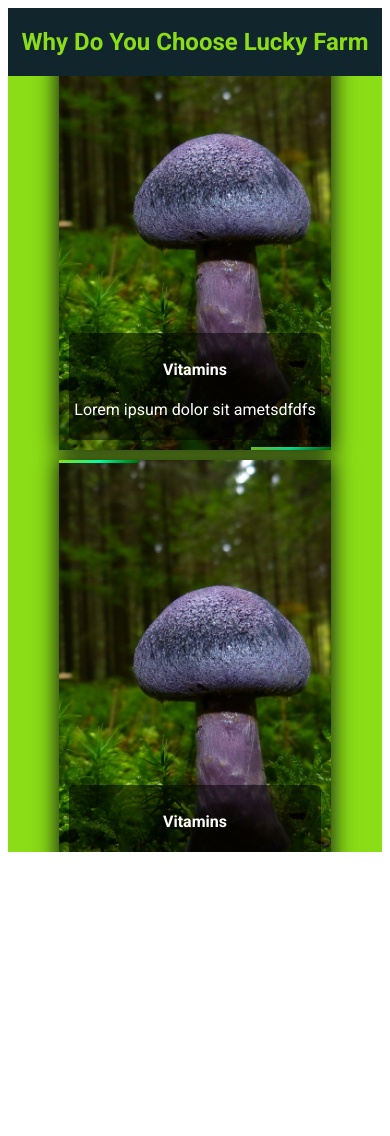
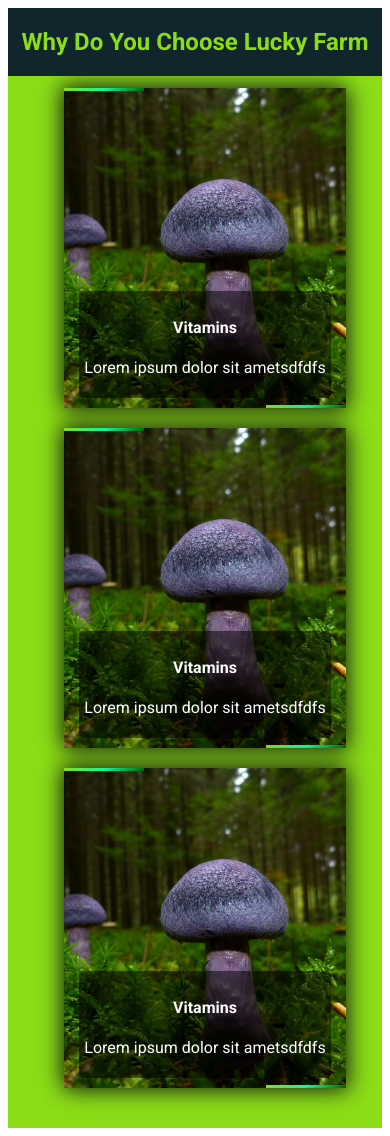
Before and after one commit to heringston/webProject, a plain HTML site: page index.html in a window 390 px wide. Before the commit the page ends 860 px from the top, so only its background shows below. Drawn offline with Linux system fonts and the light colour scheme.

Commit message:
responsive

```diff
--- a/card.css
+++ b/card.css
@@ -9,7 +9,7 @@
     justify-content: space-evenly;
     z-index: 2;
     position: relative;
-    overflow: hidden;
+    overflow:hidden;
 }
 *{
 
@@ -17,14 +17,16 @@
 }
 .card-container{
     background-color:#8BDD18;
-    width: 100%;
-    height:100% ;
+     width: 100%;
+     height: 55%;
+     padding: 10px;
     display: flex;
     justify-content: center;
     align-items: center;
     flex-wrap: wrap;
+    flex-direction: row;
     /* overflow: scroll; */
-    gap: 10px;
+    gap: 20px;
     z-index: 2;
 }
 .card{
@@ -34,9 +36,11 @@
     background-repeat: no-repeat;
     background-color: #8BDD18;
     background-size: cover;
-    height: 50%;
-    min-width: 20%;
+    height: 100%;
+    width: 200px;
     padding: 10px;
+    opacity: 0;
+    transform: translateX(-100px);
     display: flex;
     justify-content: center;
     align-items: end;
@@ -48,7 +52,7 @@
     z-index: 2;
 }
 .card:hover{
-    transform: scale(1.2);
+    transform: scale(1.1);
     min-width: 20%;
     z-index: 1000;
 }
@@ -92,15 +96,6 @@ h2{
     width: 100%;
 
 }
-.wrap{
-    position: absolute;
-    top:0;
-    left: 0;
-    background-color: #00FFA3;
-    width: 100%;
-    height: 100%;
-    z-index:1;
-}
 span{
     z-index: 5;
     top: 0;
@@ -110,6 +105,25 @@ span{
     color: #8BDD18;
     position: absolute;
 }
-.master-con.card-container.card:hover > .wrap{
-    z-index: 900;
+@media screen and (max-width:768px) {
+    .master-con{
+        overflow: hidden;
+        padding-top: 30px;
+        height: auto;
+        padding-top: 70px;
+        padding-bottom: 30px;
+        justify-content: space-between;
+    }
+    .card-container{
+        height: auto;
+        padding-bottom: 10px;
+    }
+    .card{
+        min-width: 70%;
+        height: 300px;
+    }
 }
+.show{
+    opacity: 1;
+    transform: translate(0px);
+}
--- a/index.html
+++ b/index.html
@@ -35,19 +35,23 @@
         </div>
     </div>
      </div>
-    <!-- <script>
-        const wrap = document.querySelector('.wrap');
-        const cards = document.querySelectorAll('.card');
-
-        cards.forEach(card => {
-           card.addEventListener('mouseover', () => {
-            wrap.style.zIndex = '900';
-          });
-
-          card.addEventListener('mouseleave', () => {
-            wrap.style.zIndex = '1';
-          });
-        }); -->
-      <!-- </script> -->
+     <script>
+        const  cards = document.querySelectorAll('.card')
+        const  observer = new IntersectionObserver((entries)=>{
+            entries.forEach((entry)=>{
+                if(entry.isIntersecting){
+                    entry.target.classList.add('show')
+                }
+                else{
+                    entry.target.classList.remove('show')
+                }
+            })
+        },{
+            threshold:0.3
+        })
+        cards.forEach(card=>{
+            observer.observe(card)
+        })
+     </script>
 </body>
 </html>
```
